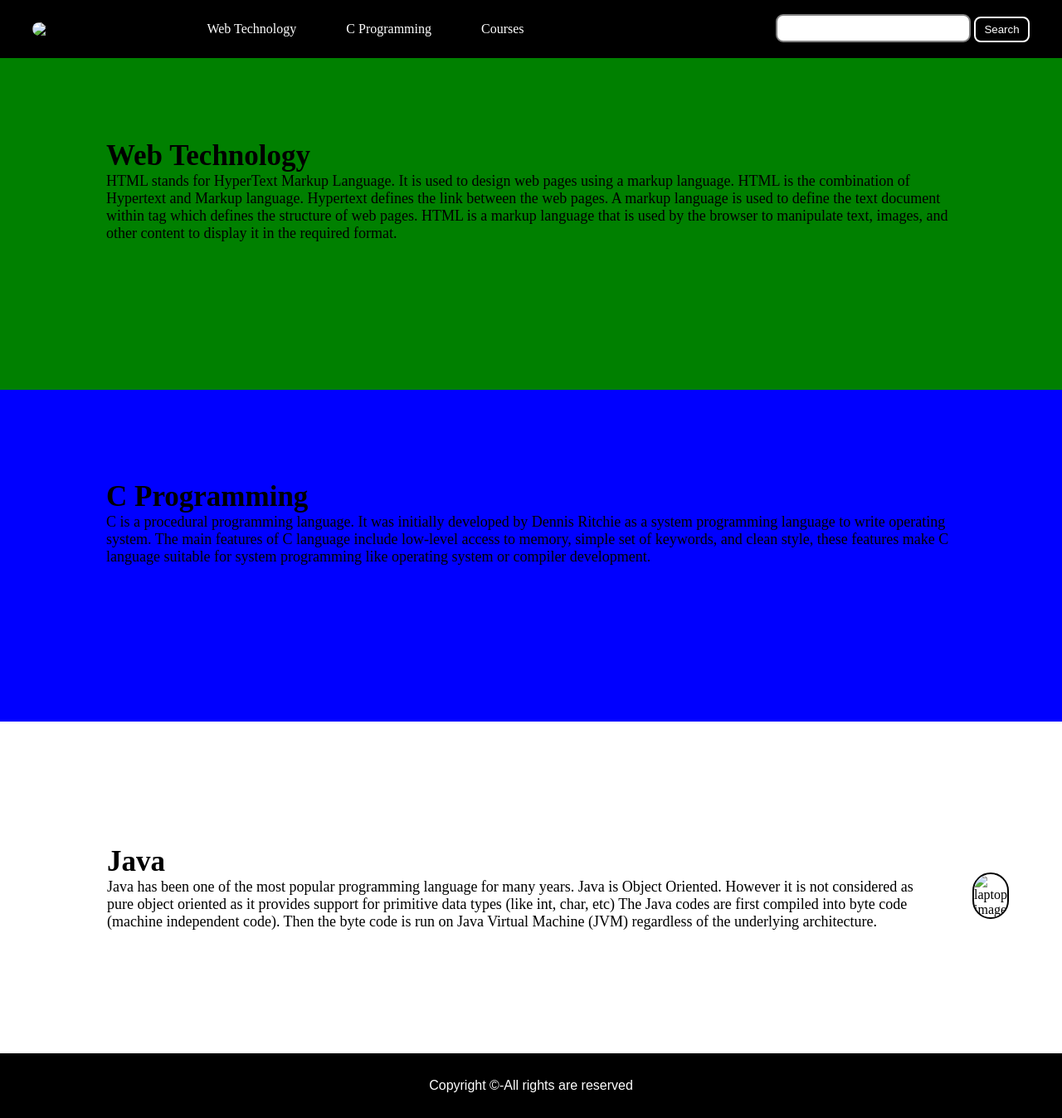
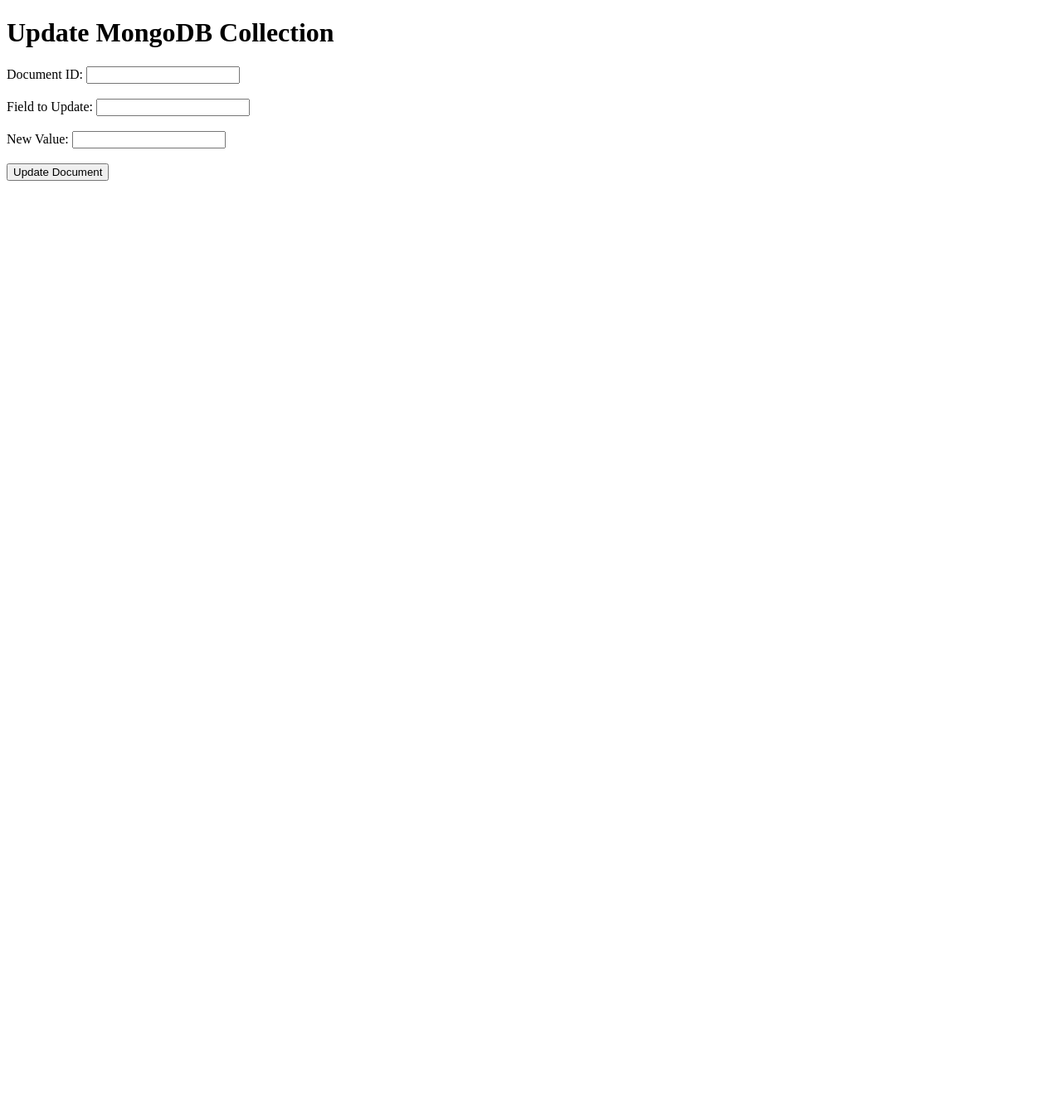
Before and after one commit to lilimcodes/client-database, a plain HTML site: page index.html in a window 1280 px wide. Shown: the whole page at 83% size. After the commit the page ends 800 px from the top, so only its background shows below. Drawn offline with Linux system fonts and the light colour scheme.

Commit message:
Update index.html

```diff
--- a/index.html
+++ b/index.html
@@ -1,272 +1,54 @@
 <!DOCTYPE html>
+<html lang="en">
+<head>
+    <meta charset="UTF-8">
+    <meta name="viewport" content="width=device-width, initial-scale=1.0">
+    <title>Update MongoDB Collection</title>
+</head>
+<body>
+    <h1>Update MongoDB Collection</h1>
+    <form id="updateForm">
+        <label for="documentId">Document ID:</label>
+        <input type="text" id="documentId" name="documentId" required><br><br>
 
-<html>
+        <label for="updateField">Field to Update:</label>
+        <input type="text" id="updateField" name="updateField" required><br><br>
 
-<head>
-    <title>Simple web Development Template</title>
+        <label for="updateValue">New Value:</label>
+        <input type="text" id="updateValue" name="updateValue" required><br><br>
 
-    <style>
-        * {
-            margin: 0;
-            padding: 0;
-        }
+        <button type="submit">Update Document</button>
+    </form>
 
-        .navbar {
-            display: flex;
-            align-items: center;
-            justify-content: center;
-            position: sticky;
-            top: 0;
-            cursor: pointer;
-        }
+    <script>
+        document.getElementById("updateForm").addEventListener("submit", function (e) {
+            e.preventDefault();
 
-        .background {
-            background: black;
-            background-blend-mode: darken;
-            background-size: cover;
-        }
+            const documentId = document.getElementById("documentId").value;
+            const updateField = document.getElementById("updateField").value;
+            const updateValue = document.getElementById("updateValue").value;
 
-        .nav-list {
-            width: 70%;
-            display: flex;
-            align-items: center;
-        }
-
-        .logo {
-            display: flex;
-            justify-content: center;
-            align-items: center;
-        }
-
-        .logo img {
-            width: 180px;
-            border-radius: 50px;
-        }
-
-        .nav-list li {
-            list-style: none;
-            padding: 26px 30px;
-        }
-
-        .nav-list li a {
-            text-decoration: none;
-            color: white;
-        }
-
-        .nav-list li a:hover {
-            color: grey;
-        }
-
-        .rightnav {
-            width: 30%;
-            text-align: right;
-        }
-
-        #search {
-            padding: 5px;
-            font-size: 17px;
-            border: 2px solid grey;
-            border-radius: 9px;
-        }
-
-        .firstsection {
-            background-color: green;
-            height: 400px;
-        }
-
-        .secondsection {
-            background-color: blue;
-            height: 400px;
-        }
-
-        .box-main {
-            display: flex;
-            justify-content: center;
-            align-items: center;
-            color: black;
-            max-width: 80%;
-            margin: auto;
-            height: 80%;
-        }
-
-        .firsthalf {
-            width: 100%;
-            display: flex;
-            flex-direction: column;
-            justify-content: center;
-        }
-
-        .secondhalf {
-            width: 30%;
-        }
-
-        .secondhalf img {
-            width: 70%;
-            border: 4px solid white;
-            border-radius: 150px;
-            display: block;
-            margin: auto;
-        }
-
-        .text-big {
-            font-family: 'Piazzolla', serif;
-            font-weight: bold;
-            font-size: 35px;
-        }
-
-        .text-small {
-            font-size: 18px;
-        }
-
-        .btn {
-            padding: 8px 20px;
-            margin: 7px 0;
-            border: 2px solid white;
-            border-radius: 8px;
-            background: none;
-            color: white;
-            cursor: pointer;
-        }
-
-        .btn-sm {
-            padding: 6px 10px;
-            vertical-align: middle;
-        }
-
-        .section {
-            height: 400px;
-            display: flex;
-            align-items: center;
-            justify-content: center;
-            max-width: 90%;
-            margin: auto;
-        }
-
-        .section-Left {
-            flex-direction: row-reverse;
-        }
-
-        .paras {
-            padding: 0px 65px;
-        }
-
-        .thumbnail img {
-            width: 250px;
-            border: 2px solid black;
-            border-radius: 26px;
-            margin-top: 19px;
-        }
-
-        .center {
-            text-align: center;
-        }
-
-        .text-footer {
-            text-align: center;
-            padding: 30px 0;
-            font-family: 'Ubuntu', sans-serif;
-            display: flex;
-            justify-content: center;
-            color: white;
-        }
-    </style>
-</head>
-
-<body>
-    <nav class="navbar background">
-        <ul class="nav-list">
-            <div class="logo">
-                <img src= "logo.png">
-            </div>
-            <li><a href="#web">Web Technology</a></li>
-            <li><a href="#program">C Programming</a></li>
-            <li><a href="#course">Courses</a></li>
-        </ul>
-
-        <div class="rightNav">
-            <input type="text" name="search" id="search">
-            <button class="btn btn-sm">Search</button>
-        </div>
-    </nav>
-
-    <section class="firstsection">
-        <div class="box-main">
-            <div class="firstHalf">
-                <h1 class="text-big" id="web">Web Technology</h1>
-                <p class="text-small">
-                    HTML stands for HyperText Markup Language.
-                    It is used to design web pages using a markup
-                    language. HTML is the combination of Hypertext
-                    and Markup language. Hypertext defines the
-                    link between the web pages. A markup language
-                    is used to define the text document within tag
-                    which defines the structure of web pages.
-                    HTML is a markup language that is used by the
-                    browser to manipulate text, images, and other
-                    content to display it in the required format.
-                </p>
-
-
-            </div>
-        </div>
-    </section>
-
-    <section class="secondsection">
-        <div class="box-main">
-            <div class="firstHalf">
-                <h1 class="text-big" id="program">
-                    C Programming
-                </h1>
-                <p class="text-small">
-                    C is a procedural programming language. It
-                    was initially developed by Dennis Ritchie
-                    as a system programming language to write
-                    operating system. The main features of C
-                    language include low-level access to memory,
-                    simple set of keywords, and clean style,
-                    these features make C language suitable for
-                    system programming like operating system or
-                    compiler development.
-                </p>
-
-
-            </div>
-        </div>
-    </section>
-
-    <section class="section">
-        <div class="paras">
-            <h1 class="sectionTag text-big">Java</h1>
-
-            <p class="sectionSubTag text-small">
-                Java has been one of the most popular
-                programming language for many years.
-                Java is Object Oriented. However it is
-                not considered as pure object oriented
-                as it provides support for primitive
-                data types (like int, char, etc) The
-                Java codes are first compiled into byte
-                code (machine independent code). Then
-                the byte code is run on Java Virtual
-                Machine (JVM) regardless of the
-                underlying architecture.
-            </p>
-
-
-        </div>
-
-        <div class="thumbnail">
-            <img src= "img.png" alt="laptop image">
-        </div>
-    </section>
-
-    <footer class="background">
-        <p class="text-footer">
-            Copyright ©-All rights are reserved
-        </p>
-
-
-    </footer>
+            // Send the data to the server for processing
+            fetch("/update", {
+                method: "POST",
+                headers: {
+                    "Content-Type": "application/json",
+                },
+                body: JSON.stringify({
+                    documentId,
+                    updateField,
+                    updateValue,
+                }),
+            })
+            .then(response => response.json())
+            .then(data => {
+                alert("Document updated successfully.");
+                // Optionally, you can redirect or update the UI here
+            })
+            .catch(error => {
+                console.error("Error updating document:", error);
+            });
+        });
+    </script>
 </body>
-
 </html>
```
